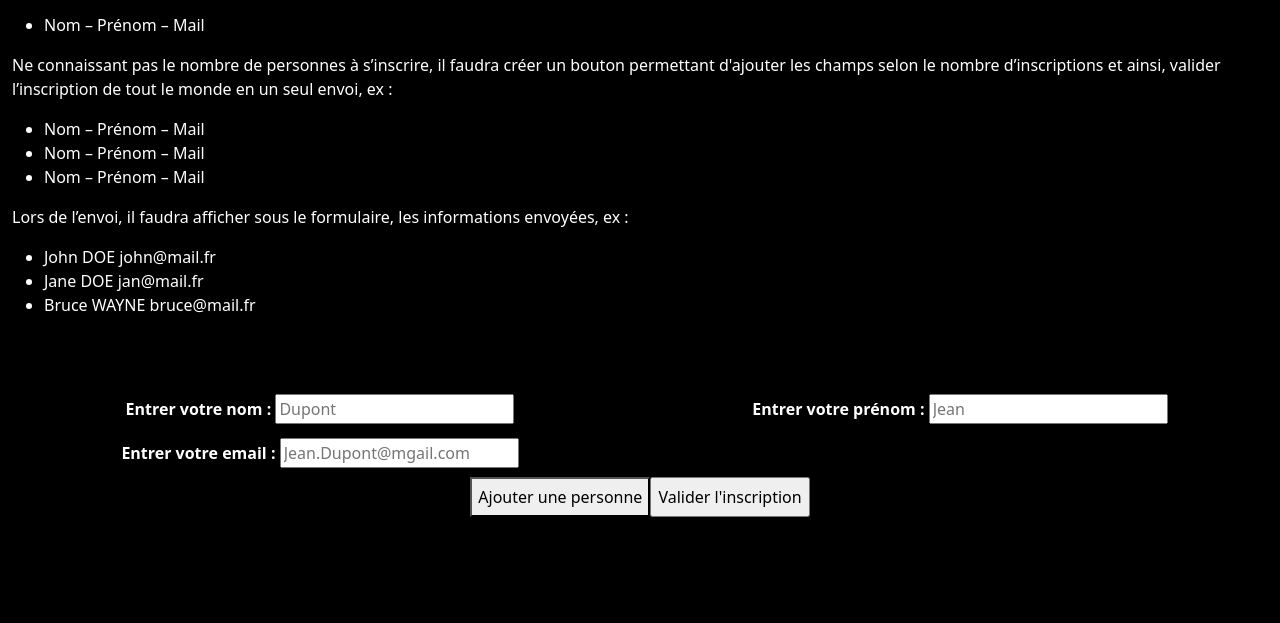
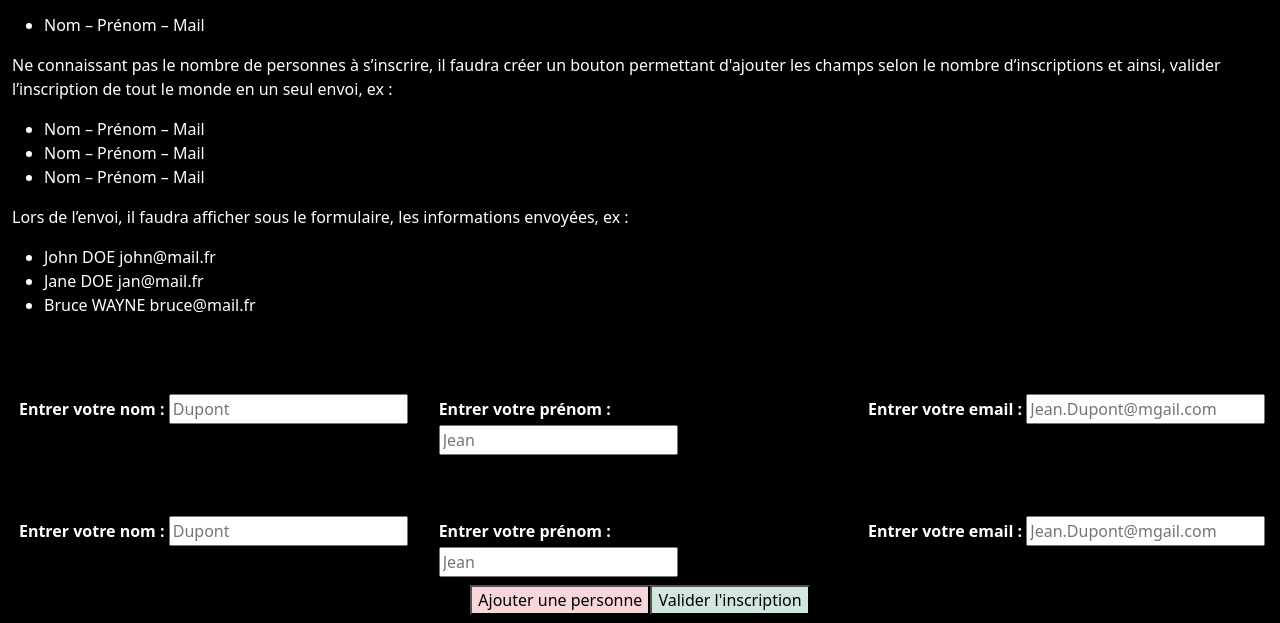
Before and after one commit to Dark6C/jsEntrainement, a plain HTML site: page assets/pages/exercice4.html in a window 1280 px wide. Both pictures are taken after a click on the button "Ajouter une personne". Shown: the part 177-800 px from the top of the page. Drawn offline with nearby package versions, Linux system fonts and the light colour scheme.

Commit message:
clonage du form au click du btn 'Ajouter une pers'

```diff
--- /dev/null
+++ b/assets/js/scriptExo4.js
@@ -0,0 +1,16 @@
+
+//Sélecteurs
+
+let newFormUserButton = document.getElementById("newFormUser");
+let mainForm = document.getElementById("mainForm");
+
+//Fonctions
+
+let clonage = () => {
+    let clonedForm = mainForm.cloneNode(true);
+    mainForm.parentNode.appendChild(clonedForm);
+}
+
+//Ecouteurs
+
+newFormUserButton.addEventListener("click",clonage)
--- a/assets/pages/exercice4.html
+++ b/assets/pages/exercice4.html
@@ -65,8 +65,8 @@
         </ul>
       </div>
       <div>
-        <form action="" class="row mt-5">
-          <div class="form-group col-lg-6 d-flex justify-content-center">
+        <form action="" class="row mt-5" id="mainForm">
+          <div class="form-group col-lg-4 d-flex justify-content-center">
             <div>
               <label for="name" class="mb-1 mt-3 fw-semibold">Entrer votre nom :
 
@@ -75,7 +75,7 @@
 
             </div>
           </div>
-          <div class="form-group col-lg-6 d-flex justify-content-center">
+          <div class="form-group col-lg-4 d-flex justify-content-center">
             <div>
               <label for="name" class="mb-1 mt-3 fw-semibold">Entrer votre prénom :
 
@@ -84,7 +84,7 @@
 
             </div>
           </div>
-          <div class="form-group col-lg-6 d-flex justify-content-center">
+          <div class="form-group col-lg-4 d-flex justify-content-center">
             <div>
               <label for="email" class="mb-1 mt-3 fw-semibold">Entrer votre email :
 
@@ -97,15 +97,19 @@
         </form>
 
       </div>
-      <div class=" form-group col-lg-6 d-flex justify-content-center"><button type="button" class="mt-2" onclick="ajouterChamp()">Ajouter une personne</button>
-        <br><br>
-        <input type="submit" class="mt-2" value="Valider l'inscription">
+      <div class=" form-group col-lg-6 d-flex justify-content-center">
+        <button type="button" id="newFormUser" class="mt-2 bg-danger-subtle">Ajouter une personne</button>
+
+        <input type="submit" class="mt-2 bg-success-subtle" value="Valider l'inscription" id="formSubmit">
       </div>
 
-      <script defer src="../js/script1.js"></script>
+      <script defer src="../js/scriptExo4.js"></script>
       <script src="https://cdn.jsdelivr.net/npm/bootstrap@5.3.0/dist/js/bootstrap.bundle.min.js"
         integrity="sha384-geWF76RCwLtnZ8qwWowPQNguL3RmwHVBC9FhGdlKrxdiJJigb/j/68SIy3Te4Bkz"
         crossorigin="anonymous"></script>
+      </div>
+    </div>
+  </div>
 </body>
 
 </html>
```
Also changed, not shown: assets/pages/exercice3.html (+1 -1 lines).
